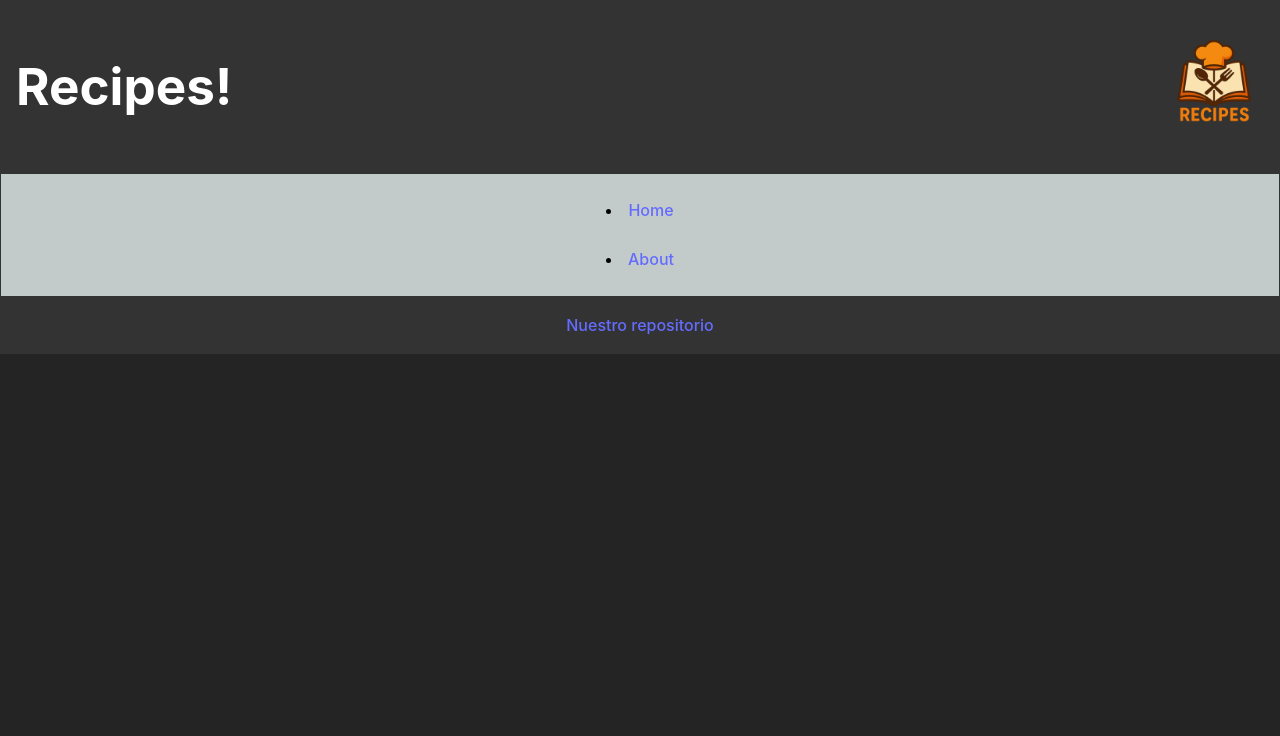
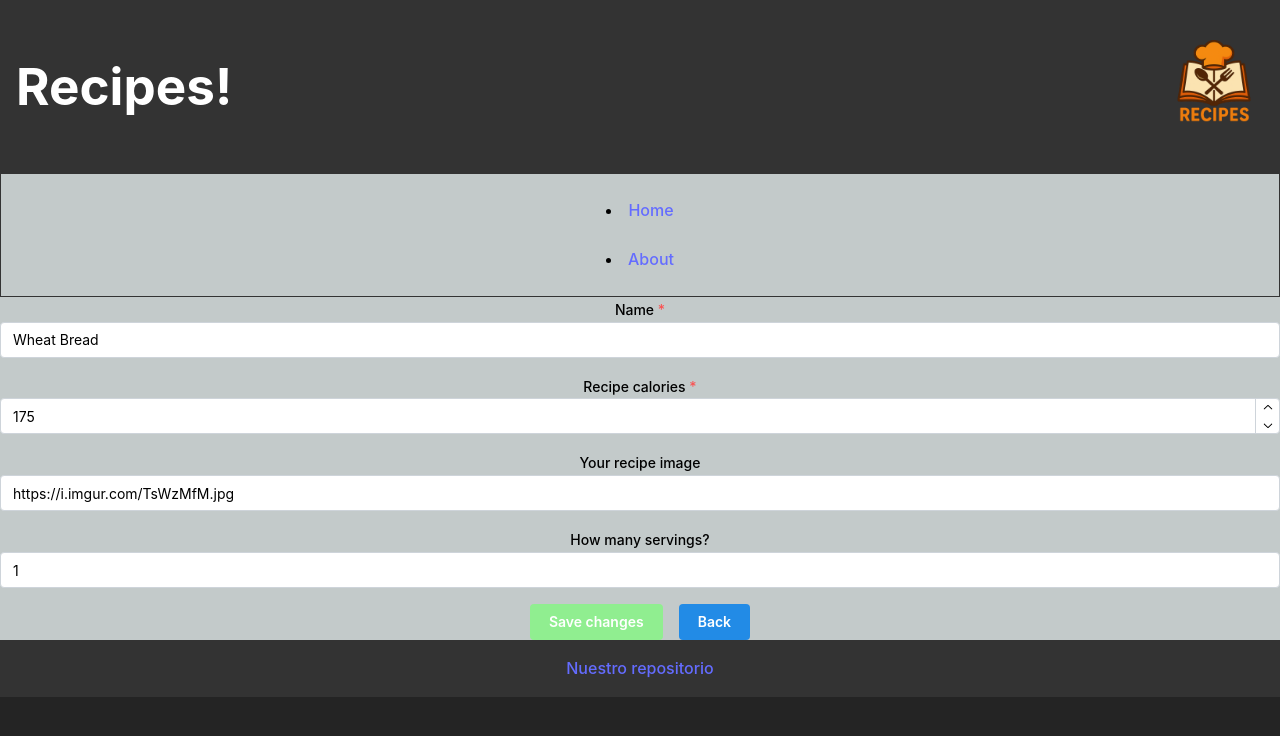
Before and after one commit to raulcarrasco8/react-app, a React (Vite) app: page /modify/07d9616d-7a63-457c-b8a7-58f6a70a67e3 in a window 1280 px wide. Shown: the top 736 px of the page. Built offline with nearby package versions, Linux system fonts and the light colour scheme.

Commit message:
mini project completado

```diff
--- a/src/App.jsx
+++ b/src/App.jsx
@@ -9,34 +9,58 @@ import { Route, Routes } from "react-router-dom";
 import About from "./pages/About";
 import ItemDetails from "./pages/ItemDetails";
 import NewRecipe from "./pages/NewRecipe";
+import ModifyRecipe from "./pages/ModifyRecipe";
+
 function App() {
-
   const [recipeItemList, setRecipeItemList] = useState(recipes);
 
   const deleteRecipe = (recipeId) => {
-    const newList = recipeItemList.filter((recipeItem, i, arr) => {
-      return recipeItem.id !== recipeId;
-    });
-
+    const newList = recipeItemList.filter((recipeItem) => recipeItem.id !== recipeId);
     setRecipeItemList(newList);
   };
 
-  const createRecipe = (recipe)=> {
+  const createRecipe = (recipe) => {
     const copyOfRecipeList = [...recipeItemList];
     copyOfRecipeList.push(recipe);
     setRecipeItemList(copyOfRecipeList);
-  }
+  };
+
+  const updateRecipe = (recipe) => {
+    const updatedList = recipeItemList.map((r) =>
+      r.id === recipe.id ? recipe : r
+    );
+    setRecipeItemList(updatedList);
+  };
 
   return (
     <div className="pantalla">
       <NavBar />
       <SideBar />
       <Routes>
-        <Route path="/" element= {<RecipesList recipeList={recipeItemList}
-        onDelete={deleteRecipe}/>}/>
-        <Route path="/about" element= {<About/>}/>
+        <Route
+          path="/"
+          element={
+            <RecipesList
+              recipeList={recipeItemList}
+              onDelete={deleteRecipe}
+            />
+          }
+        />
+        <Route path="/about" element={<About />} />
         <Route path="/new" element={<NewRecipe onCreate={createRecipe} />} />
-        <Route path="/recipe/:recipeId" element= {<ItemDetails recipeList={recipeItemList}/>}/>
+        <Route
+          path="/modify/:recipeId"
+          element={
+            <ModifyRecipe
+              onModify={updateRecipe}
+              recipeList={recipeItemList}
+            />
+          }
+        />
+        <Route
+          path="/recipe/:recipeId"
+          element={<ItemDetails recipeList={recipeItemList} />}
+        />
       </Routes>
       <Footer />
     </div>
--- /dev/null
+++ b/src/components/ModRecipeForm.jsx
@@ -0,0 +1,49 @@
+import { useForm, isNotEmpty, hasLength } from "@mantine/form";
+import { Button, Group, TextInput, NumberInput } from "@mantine/core";
+import { Link, useNavigate } from "react-router-dom";
+
+function ModRecipeForm({ recipe, onModify }) {
+  const navigate = useNavigate();
+
+  const form = useForm({
+    mode: "uncontrolled",
+    initialValues: {
+      name: recipe?.name || "",
+      calories: recipe?.calories || "",
+      recipeimage: recipe?.image || "",
+      servings: recipe?.servings || "",
+    },
+    validate: {
+      name: hasLength({ min: 2, max: 20 }, "Name must be 2-10 characters long"),
+      calories: isNotEmpty("Enter your current calories"),
+    },
+  });
+
+  const handleSubmit = (values) => {
+    const updatedRecipe = {
+      id: recipe.id,
+      name: values.name,
+      calories: values.calories,
+      image: values.recipeimage,
+      servings: values.servings,
+    };
+    onModify(updatedRecipe);
+    navigate("/");
+  };
+
+  return (
+    <form onSubmit={form.onSubmit(handleSubmit)}>
+      <TextInput label="Name" withAsterisk key={form.key("name")} {...form.getInputProps("name")} />
+      <NumberInput label="Recipe calories" withAsterisk mt="md" key={form.key("calories")} {...form.getInputProps("calories")} />
+      <TextInput label="Your recipe image" mt="md" key={form.key("recipeimage")} {...form.getInputProps("recipeimage")} />
+      <TextInput label="How many servings?" mt="md" key={form.key("servings")} {...form.getInputProps("servings")} />
+
+      <Group justify="center" mt="md" spacing="md">
+        <Button color="lightgreen" type="submit">Save changes</Button>
+        <Link to="/"><Button>Back</Button></Link>
+      </Group>
+    </form>
+  );
+}
+
+export default ModRecipeForm;
--- a/src/components/RecipeItem.jsx
+++ b/src/components/RecipeItem.jsx
@@ -9,7 +9,7 @@ function Recipe(props) {
         <img
           src={props.recipeItem.image}
           style={{ border: "1px solid red", maxWidth: "200px" }}
-        ></img>
+        />
         <div>
           <p>Calories: {props.recipeItem.calories}</p>
           <p>Serving: {props.recipeItem.servings}</p>
@@ -17,47 +17,31 @@ function Recipe(props) {
         {props.recipeItem.calories > 400 ? (
           <div>PRECAUCION COMIDA CALORICA</div>
         ) : (
-          <div> COMIDA BAJA EN CALORIAS</div>
+          <div>COMIDA BAJA EN CALORIAS</div>
         )}
+
         <Link to={`/recipe/${props.recipeItem.id}`}>
-          <Button
-            variant="filled"
-            color="orange"
-            size="xl"
-            radius="lg"
-            style={{ height: "100%", marginRight: "5px" }}
-          >
+          <Button variant="filled" color="orange" size="xl" radius="lg" style={{ marginRight: "5px" }}>
             More Details
           </Button>
         </Link>
-        <div>
+
         <Button
-            onClick={() => {
-              props.onDelete(props.recipeItem.id);
-            }}
+          onClick={() => props.onDelete(props.recipeItem.id)}
           variant="light"
           color="red"
           size="xl"
           radius="lg"
-            style={{ height: "100%" }}
+          style={{ marginRight: "5px" }}
         >
           Delete
         </Button>
-        </div>
-        <div>
-          <Button
-            onClick={() => {
-              // props.onModify(props.recipeItem.id);
-            }}
-            variant="light"
-            color="blue"
-            size="xl"
-            radius="lg"
-            style={{ height: "100%" }}
-          >
+
+        <Link to={`/modify/${props.recipeItem.id}`}>
+          <Button variant="light" color="blue" size="xl" radius="lg">
             Modify
           </Button>
-        </div>
+        </Link>
       </div>
     </div>
   );
--- a/src/components/RecipesList.jsx
+++ b/src/components/RecipesList.jsx
@@ -22,6 +22,8 @@ function RecipesList(props) {
             key={recipeObj.id}
             recipeItem={recipeObj}
             onDelete={props.onDelete}
+            onModify={props.onModify}
+
           />
         );
       })}
--- /dev/null
+++ b/src/pages/ModifyRecipe.jsx
@@ -0,0 +1,11 @@
+import { useParams } from "react-router-dom";
+import ModRecipeForm from "../components/ModRecipeForm";
+
+function ModifyRecipe({ onModify, recipeList }) {
+  const { recipeId } = useParams();
+  const recipe = recipeList.find((r) => r.id.toString() === recipeId);
+
+  return <ModRecipeForm recipe={recipe} onModify={onModify} />;
+}
+
+export default ModifyRecipe;
```
Lines whose indentation alone changed are shown as unchanged.
